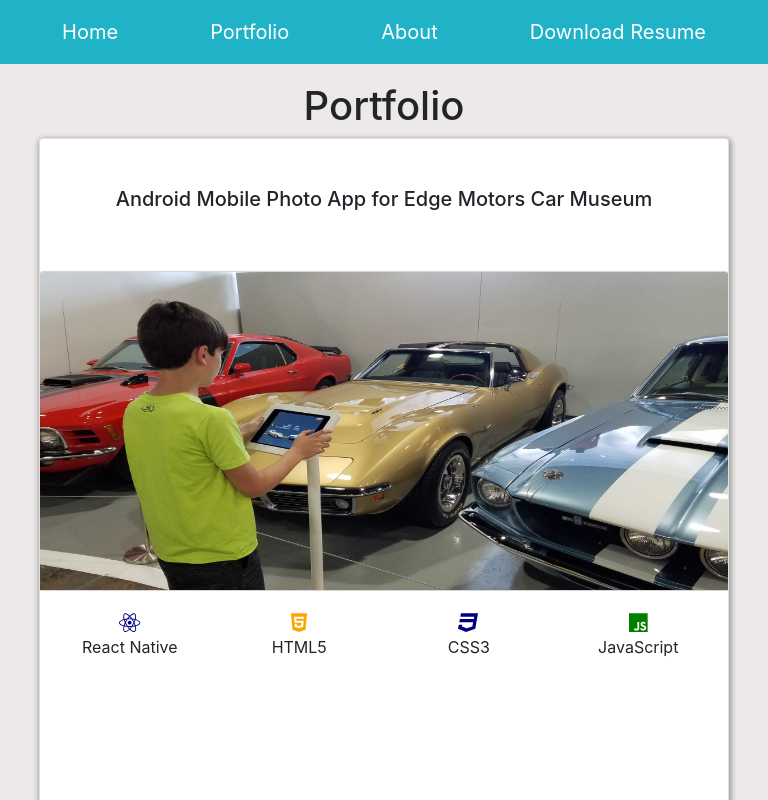
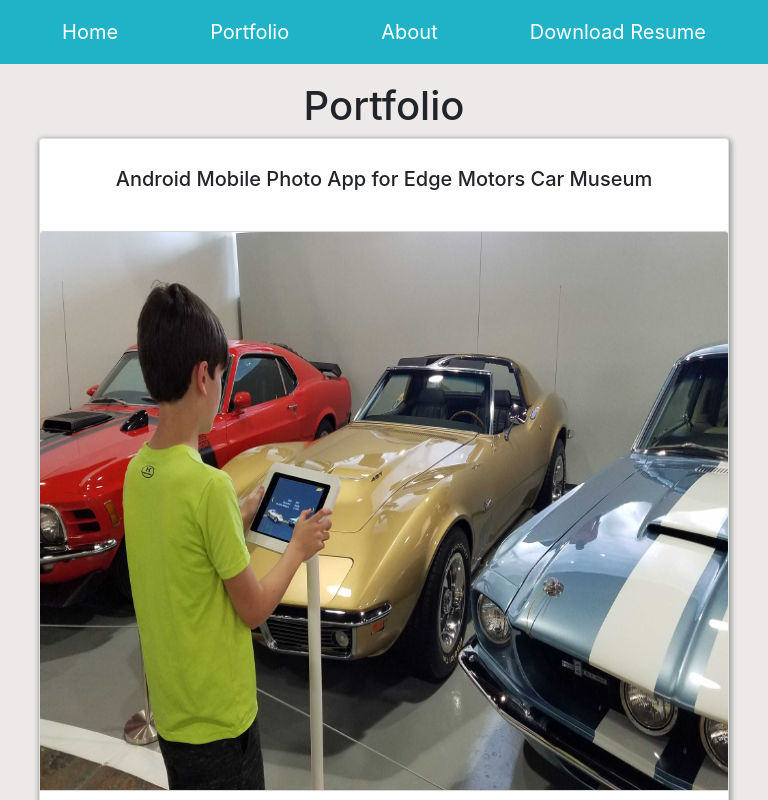
Before and after one commit to jcsmileyjr/v2-Portfolio, a React (Create React App) app in the folder portfolio/: page / in a window 768 px wide. Both pictures are taken after a click on the button "Portfolio". Shown: the top 800 px of the page. Built offline with nearby package versions, Linux system fonts and the light colour scheme.

Commit message:
Updating how the portfolio page looks after recent changes

```diff
--- a/portfolio/src/App.css
+++ b/portfolio/src/App.css
@@ -134,7 +134,7 @@ really wasn't working. The fix was to use a linear-gradient.
 }
 
 .equalImgHeight {
-  height: 40vh;
+  height: 50vh;
   border-top: .1rem solid lightgrey;
   border-bottom: .1rem solid lightgrey;
 }
@@ -143,10 +143,9 @@ really wasn't working. The fix was to use a linear-gradient.
   height: 15vh;
 }
 
-.equalObjHeight {
+.equalObjHeight-WIP {
   height: 15vh;
   padding-bottom: 10vh;
-
 }
 
 /*smaller text for Node/Express to make it fit */
@@ -154,20 +153,28 @@ really wasn't working. The fix was to use a linear-gradient.
   font-size: .8rem;
 }
 
+/*Make text smaller on smaller screens*/
 @media screen and (max-width:470px){
   .allTextSmall {
     font-size: .8rem;
   }
 }
 
-@media screen and (max-width:1020px) and (min-width:768px){
+/*Make text smaller on smaller screens*/
+@media screen and (min-width:768px) and (max-width:986px){
+  .equalImgHeight {
+    height: 70vh;
+  }
+}
+
+@media screen and (min-width:987px){
   .equalTechHeight {
-    padding-bottom: 30vh;
+    padding-bottom: 1vh;
   }
 
   .equalObjHeight {
-    height: 25vh;
-    padding-bottom: 30vh;
+    height: 10vh;
+    /*padding-bottom: 30vh;*/
   }
 
   /*To fix bug on Edge Motors title text is overflowing the white box*/
```
